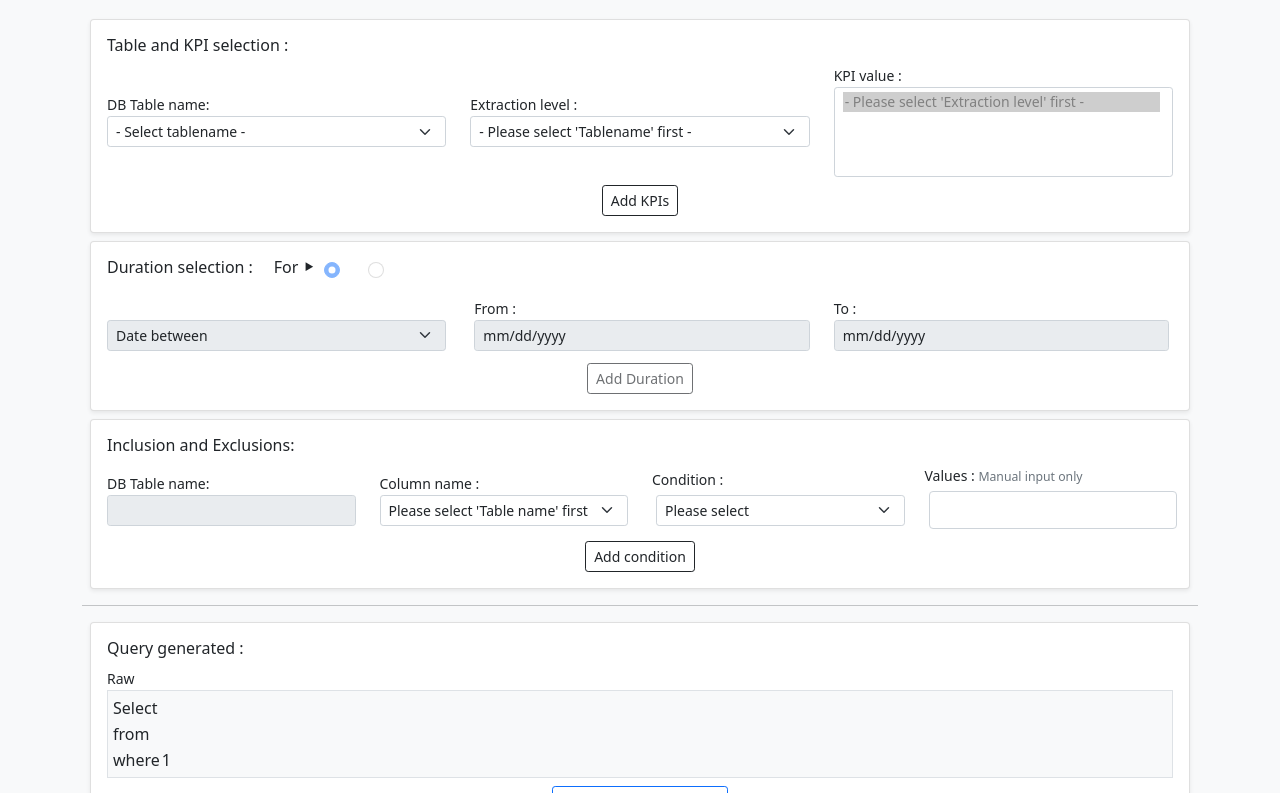
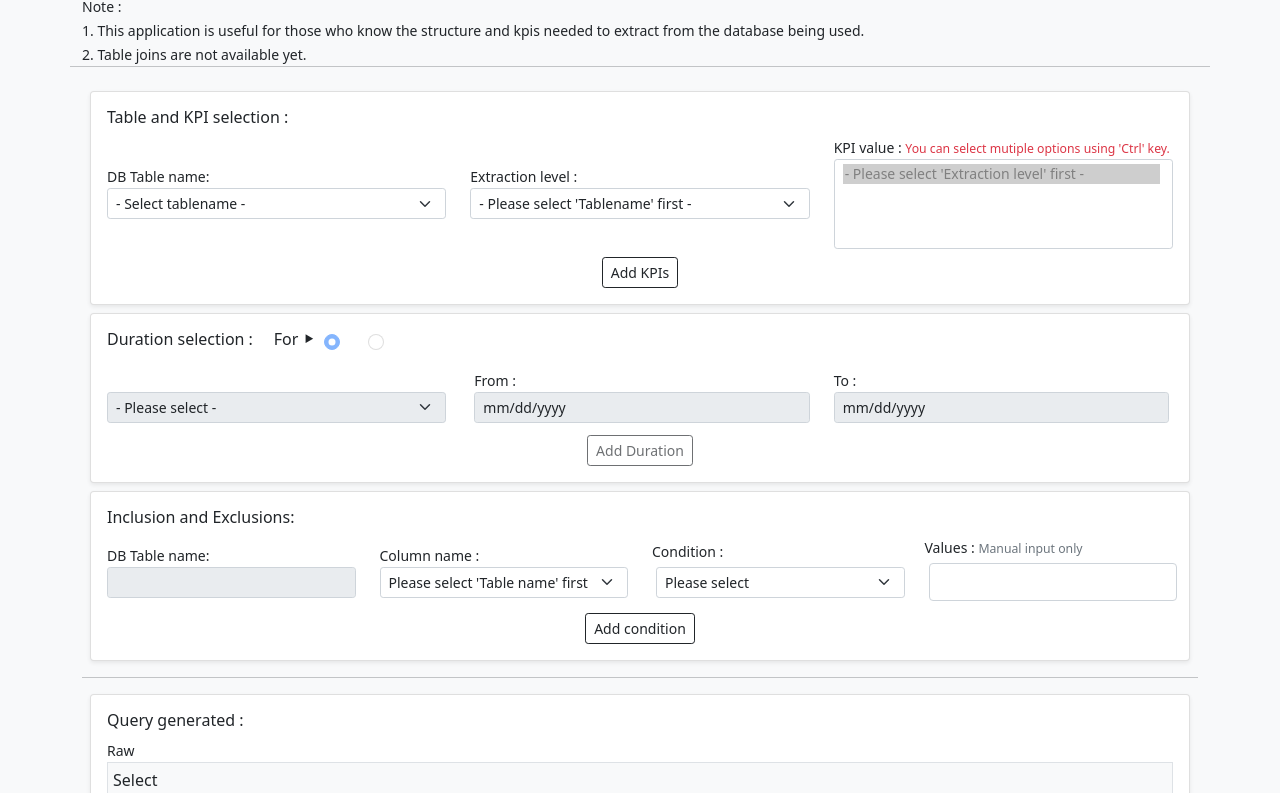
Before and after one commit to omkargb/SqlQueryBuilder, a plain HTML site: page index.html in a window 1280 px wide. Shown: the part 43-836 px from the top of the page. Drawn offline with nearby package versions, Linux system fonts and the light colour scheme.

Commit message:
Add files via upload

```diff
--- a/index.html
+++ b/index.html
@@ -27,7 +27,9 @@
 	<div class="container">
 		<div class="row">
 		<h4 class="text-center maintitle">Query maker</h4>
-
+		<div><small> Note : <br> 1. This application is useful for those who know the structure and kpis needed to extract from the database being used.<br>
+		2. Table joins are not available yet.
+		</small></div>
 		<hr>
 		<form name="form1" id="form1" action="" method='post'>
 
@@ -53,7 +55,8 @@
 					</div>
 
 					<div class="col-12 col-md-6 col-lg-4 col-xl-4">
-						<small>KPI value : <select multiple name="kpiname" id="kpiname" class="form-select form-select-sm">
+						<small>KPI value : <small class="text-danger">You can select mutiple options using 'Ctrl' key.</small>
+						<select multiple name="kpiname" id="kpiname" class="form-select form-select-sm">
 						   <option value="" selected="selected" disabled> - Please select 'Extraction level' first - </option>
 						</select>
 						</small>
@@ -83,6 +86,7 @@
 
 					<div class="col-12 col-md-4">
 						<select id="durationinputselect" class="form-select form-select-sm mt-4">
+						  <option value="">- Please select -</option>
 						  <option value="daterange">Date between</option>
 						  <option value="onedt">Single Date</option>
 						  <option value="monyr">Month of year</option>
@@ -127,7 +131,7 @@
 
 						<div id="monyr" class="manualinputduration m-1">
 							<div class='row'>
-								<div class="col-6"><small>Equals:</small>
+								<div class="col-6"><small>Equals :</small>
 									  <input type="month" class="form-control form-control-sm " id="myr" min="2010-01" max=""
 										onfocus="this.max=new Date().toISOString().slice(0, 7)" >
 
--- a/script_new.js
+++ b/script_new.js
@@ -164,8 +164,39 @@ var tablenameObject =
 	   "Storetype":
 			["count(distinct storecode) storecode_count"
 			]
+	 } ,
+
+
+  "Coupon_offer_report":
+	 {
+	   "Specific_columns":
+			["issuedmobile" , "issueddate" , "issuedstorecode" , "couponoffercode" , "couponcode" , "issuedmobile" , "useddate" , "redeemedstorecode" , "redeemedmobile" , "amount" , "discount" , "narration"
+			],
+	   "issuedmobile":
+			["count(couponoffercode) couponoffercodes" , "count(couponcode) couponcodes" , "Count(distinct couponoffercode) distinct_couponoffercodes" , "Count(distinct couponcode) distint_couponcodes" , "sum(amount) amounts" , "sum(discount) discounts"
+			],
+	   "redeemedmobile":
+			["count(couponoffercode) couponoffercodes" , "count(couponcode) couponcodes" , "Count(distinct couponoffercode) distinct_couponoffercodes" , "Count(distinct couponcode) distint_couponcodes" , "sum(amount) amounts" , "sum(discount) discounts"
+			],
+	   "issueddate":
+			["count(Distinct issuedmobile) issuedmobiles" , "count(Distinct redeemedmobile) redeemedmobiles" , "count(couponoffercode) couponoffercodes" , "count(couponcode) couponcodes" , "count(distinct couponoffercode) distinct_couponoffercodes" , "count(distinct couponcode) distint_couponcodes" , "sum(amount) amounts" , "sum(discount) discounts"
+			],
+	   "useddate":
+			["count(Distinct issuedmobile) issuedmobiles" , "count(Distinct redeemedmobile) redeemedmobiles" , "count(couponoffercode) couponoffercodes" , "count(couponcode) couponcodes" , "count(distinct couponoffercode) distinct_couponoffercodes" , "count(distinct couponcode) distint_couponcodes" , "sum(amount) amounts" , "sum(discount) discounts"
+			],
+	   "couponoffercode":
+			["count(Distinct issuedmobile) issuedmobiles" , "count(Distinct redeemedmobile) redeemedmobiles" , "count(couponoffercode) couponoffercodes" , "count(couponcode) couponcodes" , "count(distinct couponoffercode) distinct_couponoffercodes" , "count(distinct couponcode) distint_couponcodes" , "sum(amount) amounts" , "sum(discount) discounts"
+			],
+	   "narration":
+			["count(Distinct issuedmobile) issuedmobiles" , "count(Distinct redeemedmobile) redeemedmobiles" , "count(couponoffercode) couponoffercodes" , "count(couponcode) couponcodes" , "count(distinct couponoffercode) distinct_couponoffercodes" , "count(distinct couponcode) distint_couponcodes" , "sum(amount) amounts" , "sum(discount) discounts"
+			],
+	   "issuedstorecode":
+			["count(Distinct issuedmobile) issuedmobiles" , "count(Distinct redeemedmobile) redeemedmobiles" , "count(couponoffercode) couponoffercodes" , "count(couponcode) couponcodes" , "count(distinct couponoffercode) distinct_couponoffercodes" , "count(distinct couponcode) distint_couponcodes" , "sum(amount) amounts" , "sum(discount) discounts"
+			],
+	   "redeemedstorecode":
+			["count(Distinct issuedmobile) issuedmobiles" , "count(Distinct redeemedmobile) redeemedmobiles" , "count(couponoffercode) couponoffercodes" , "count(couponcode) couponcodes" , "count(distinct couponoffercode) distinct_couponoffercodes" , "count(distinct couponcode) distint_couponcodes" , "sum(amount) amounts" , "sum(discount) discounts"
+			]
 	 }
-
 }
 
 
@@ -264,6 +295,14 @@ window.onload = function()
 					document.getElementById("table_date_column1").value="txndate";
 					document.getElementById("dateselect2").style.display= "None";
 				}
+
+				else if(optionValue=="Coupon_offer_report")
+				{	document.getElementById("table_date_column1_id").innerHTML="Issueddate";
+					document.getElementById("table_date_column1").value="Issueddate";
+					document.getElementById("table_date_column2_id").innerHTML="Useddate";
+					document.getElementById("table_date_column2").value="Useddate";
+					document.getElementById("dateselect2").style.display= "";
+				}
 			}
 
 			console.log(optionValue);
@@ -295,6 +334,9 @@ window.onload = function()
 				],
 			 store_master:
 				["storecode", "lpaasstore", "state", "city", "tier", "region", "storetype"
+				] ,
+			Coupon_offer_report:
+				["issuedmobile" ,  "issuedstorecode" , "couponoffercode" , "couponcode" , "issuedmobile" , "redeemedstorecode" , "redeemedmobile" , "amount" , "discount" , "narration"
 				]
 		};
 
```
